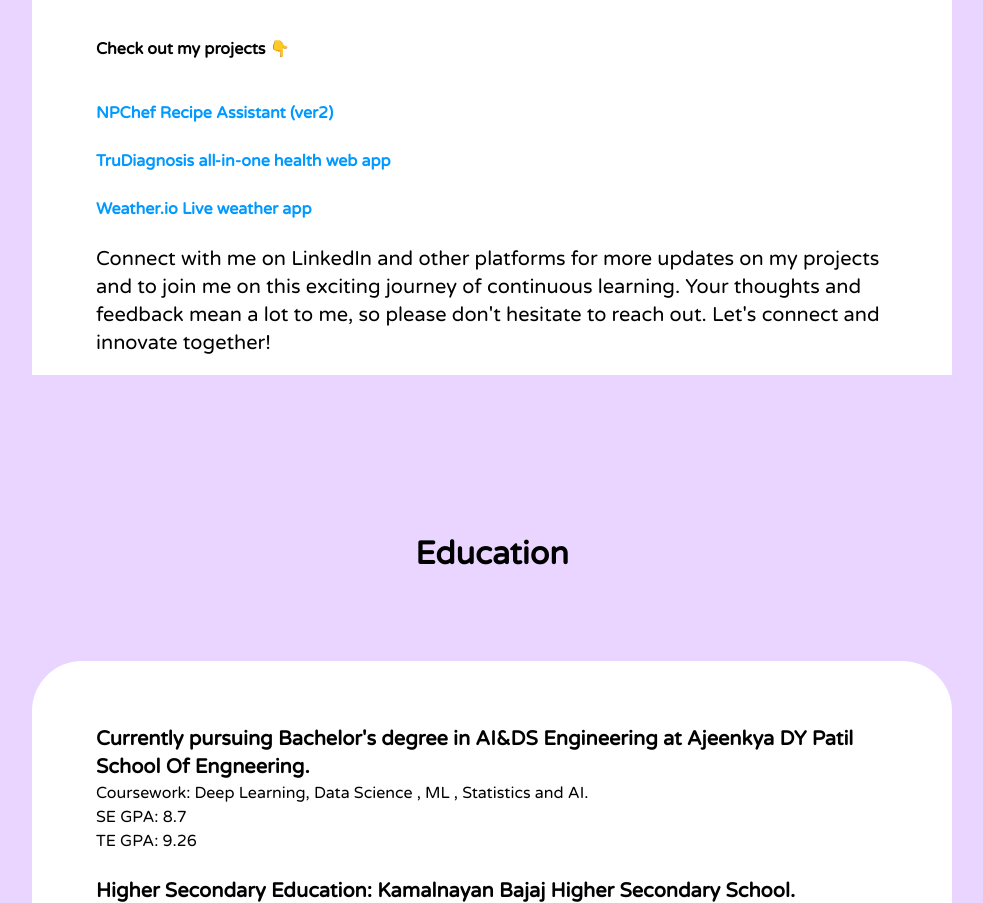
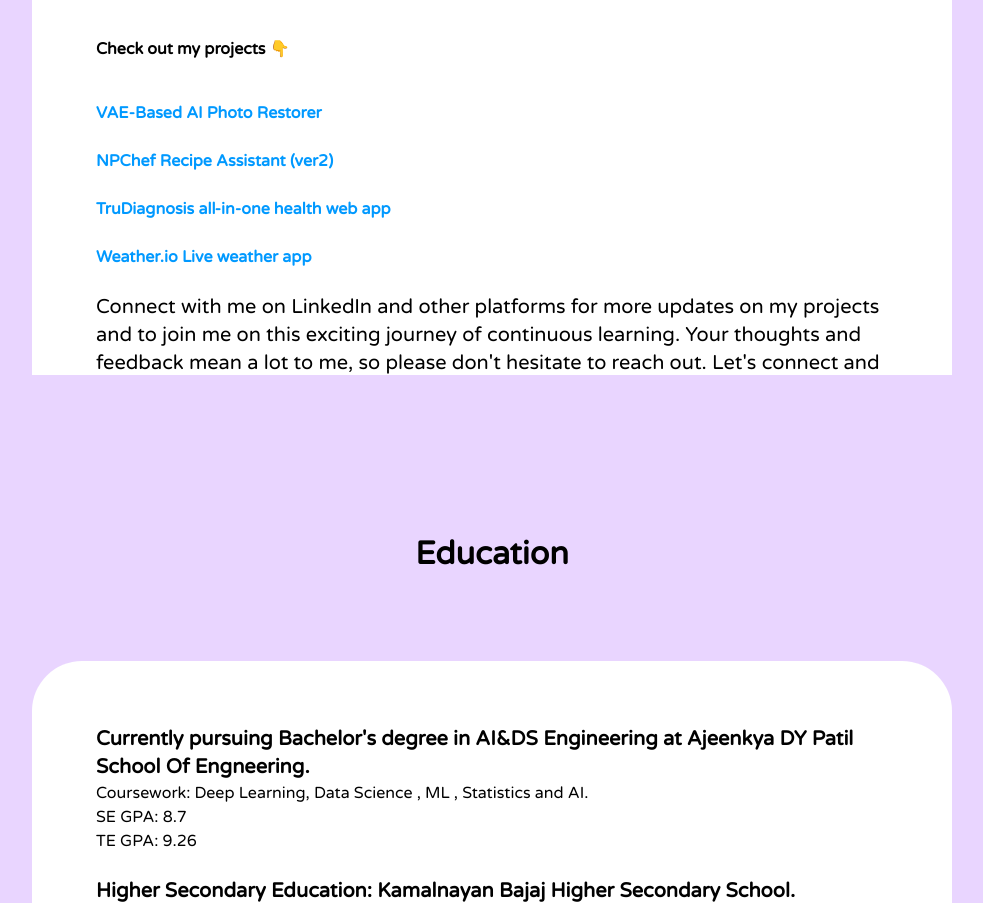
Before and after one commit to mehul-raul/mehul.dev.portfolio, a website: page index.html in a window 1280 px wide. Shown: the part 1225-2128 px from the top of the page, without its empty margins (148-1131 px from the left). Drawn offline with Linux system fonts and the light colour scheme.

Commit message:
Add new project link for AI Photo Restorer

```diff
--- a/index.html
+++ b/index.html
@@ -108,6 +108,8 @@
                 Check out my projects 👇
             </p>
             <p class="mt-10 font-bold text-l text-sky-600">
+                <a href="https://huggingface.co/spaces/mehuldev/ai-photo-restoration" class="mt-10 font-bold text-l text-sky-600" id="proj1">VAE-Based AI Photo Restorer</a><br>
+                <br>
                 <a href="https://huggingface.co/spaces/mehuldev/NPChef" class="mt-10 font-bold text-l text-sky-600" id="proj1">NPChef Recipe Assistant (ver2)</a><br>
                 <br>
                 <a href="https://diagnostic-6ymu7exp5qh8ctkg8dp9bb.streamlit.app" class="mt-10 font-bold text-l text-sky-600" id="proj2">TruDiagnosis all-in-one health web app</a><br>
```
